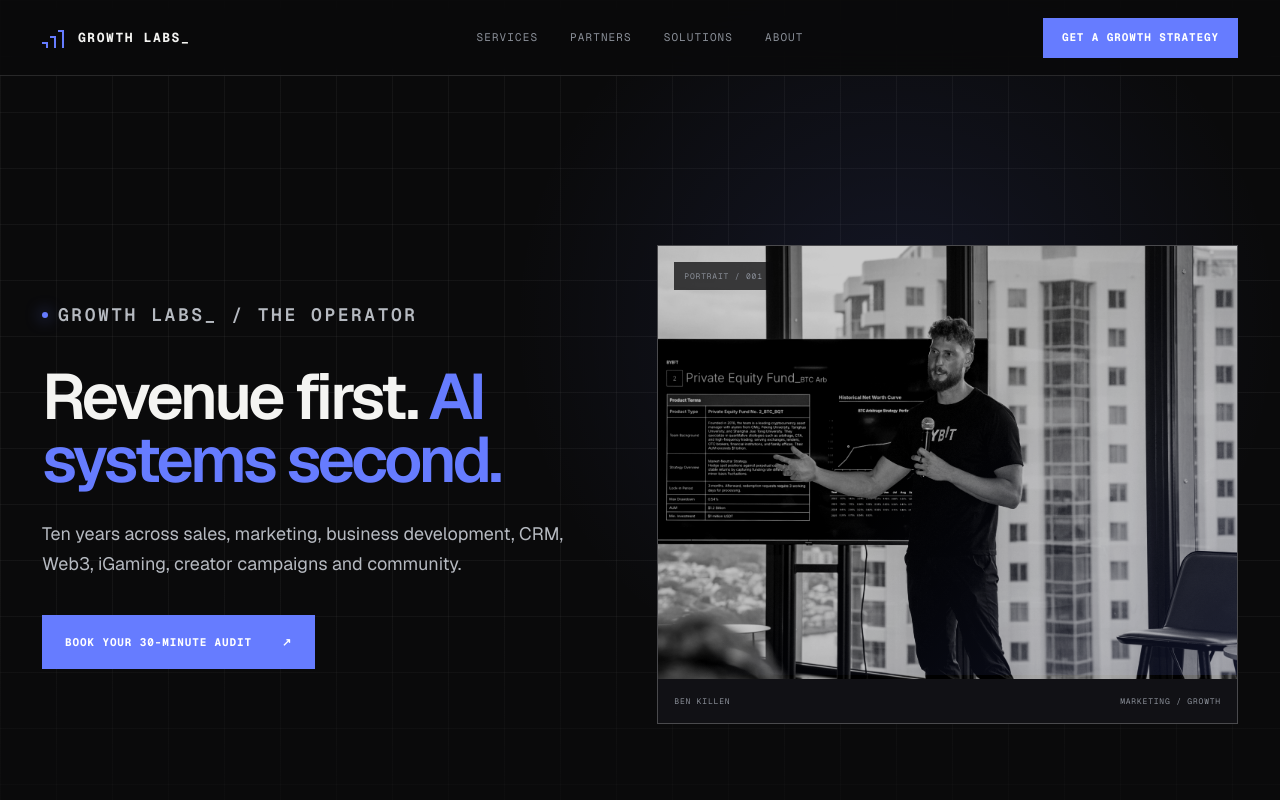
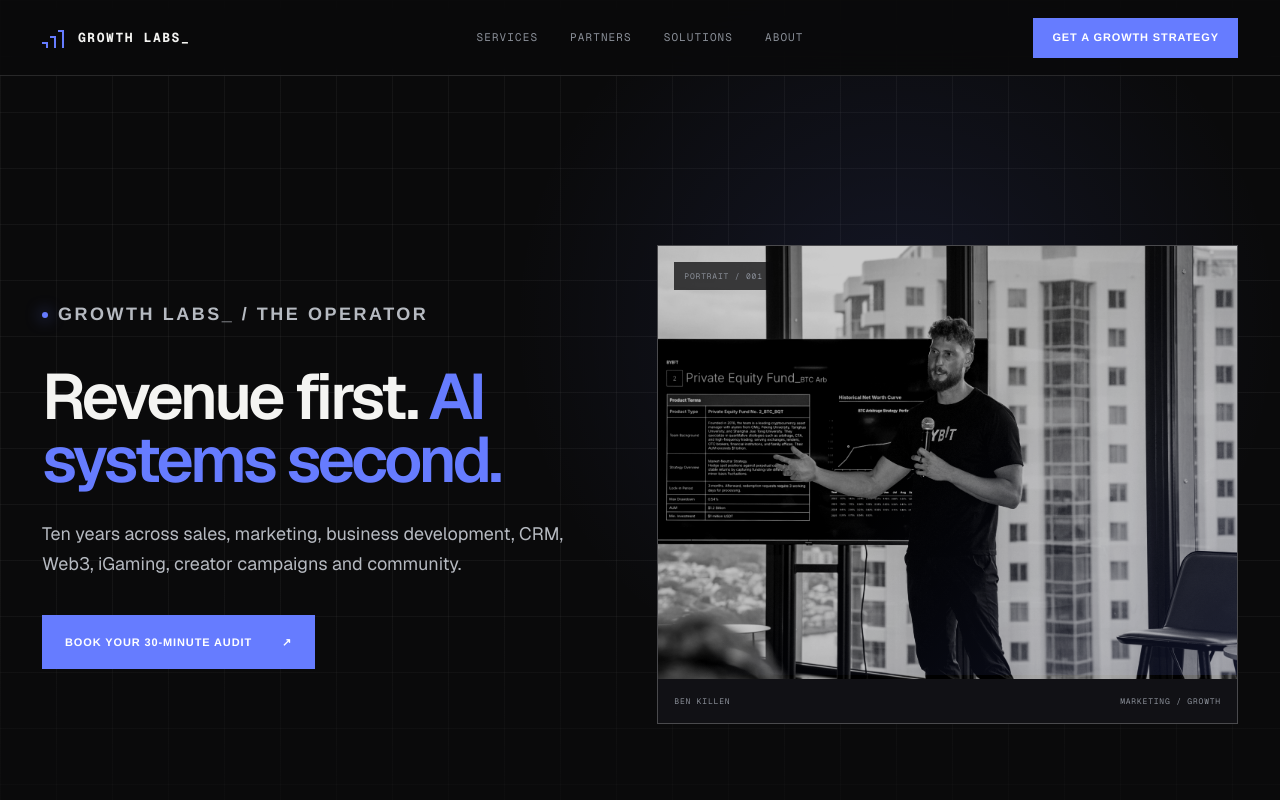
Before and after one commit to beniskillen/Growth-Labs, a Next.js app: page /about in a window 1280 px wide. Shown: the top 800 px of the page. Built offline with nearby package versions, Linux system fonts and the light colour scheme.

Commit message:
Make the Aesop pairing the default type treatment on the live site.

```diff
--- a/app/globals.css
+++ b/app/globals.css
@@ -3134,13 +3134,24 @@
   }
 }
 
-html[data-typeface="aesop"] .button,
-html[data-typeface="aesop"] .eyebrow,
-html[data-typeface="aesop"] .hero-side-label,
-html[data-typeface="aesop"] .section-index,
-html[data-typeface="aesop"] .portrait-readout,
-html[data-typeface="aesop"] .portrait-control,
-html[data-typeface="aesop"] .valence-readout,
-html[data-typeface="aesop"] .valence-caption {
+.button,
+.eyebrow,
+.hero-side-label,
+.section-index,
+.portrait-readout,
+.portrait-control,
+.valence-readout,
+.valence-caption {
   font-family: "Suisse Int'l", "Helvetica Neue", var(--font-inter), sans-serif;
 }
+
+html[data-typeface="geist"] .button,
+html[data-typeface="geist"] .eyebrow,
+html[data-typeface="geist"] .hero-side-label,
+html[data-typeface="geist"] .section-index,
+html[data-typeface="geist"] .portrait-readout,
+html[data-typeface="geist"] .portrait-control,
+html[data-typeface="geist"] .valence-readout,
+html[data-typeface="geist"] .valence-caption {
+  font-family: var(--font-geist-mono), monospace;
+}
--- a/app/studio/StudioProvider.tsx
+++ b/app/studio/StudioProvider.tsx
@@ -196,8 +196,9 @@
             <p className="studio-chrome-kicker">Studio / local preview</p>
             <h2>Click any line to edit. Compare typefaces live.</h2>
             <p>
-              Headlines and body stay Geist. Aesop’s Suisse Int’l (previewed as
-              Inter) is applied only to buttons and the small margin labels.
+              Aesop pairing is the site default: headlines and body stay Geist;
+              Suisse Int’l (previewed as Inter) is on buttons and small margin
+              labels. Geist restores the mono labels.
             </p>
           </div>
           <div className="studio-chrome-actions">
```
Also changed, not shown: 1 other file (tests, documents, lock files or other folders).
